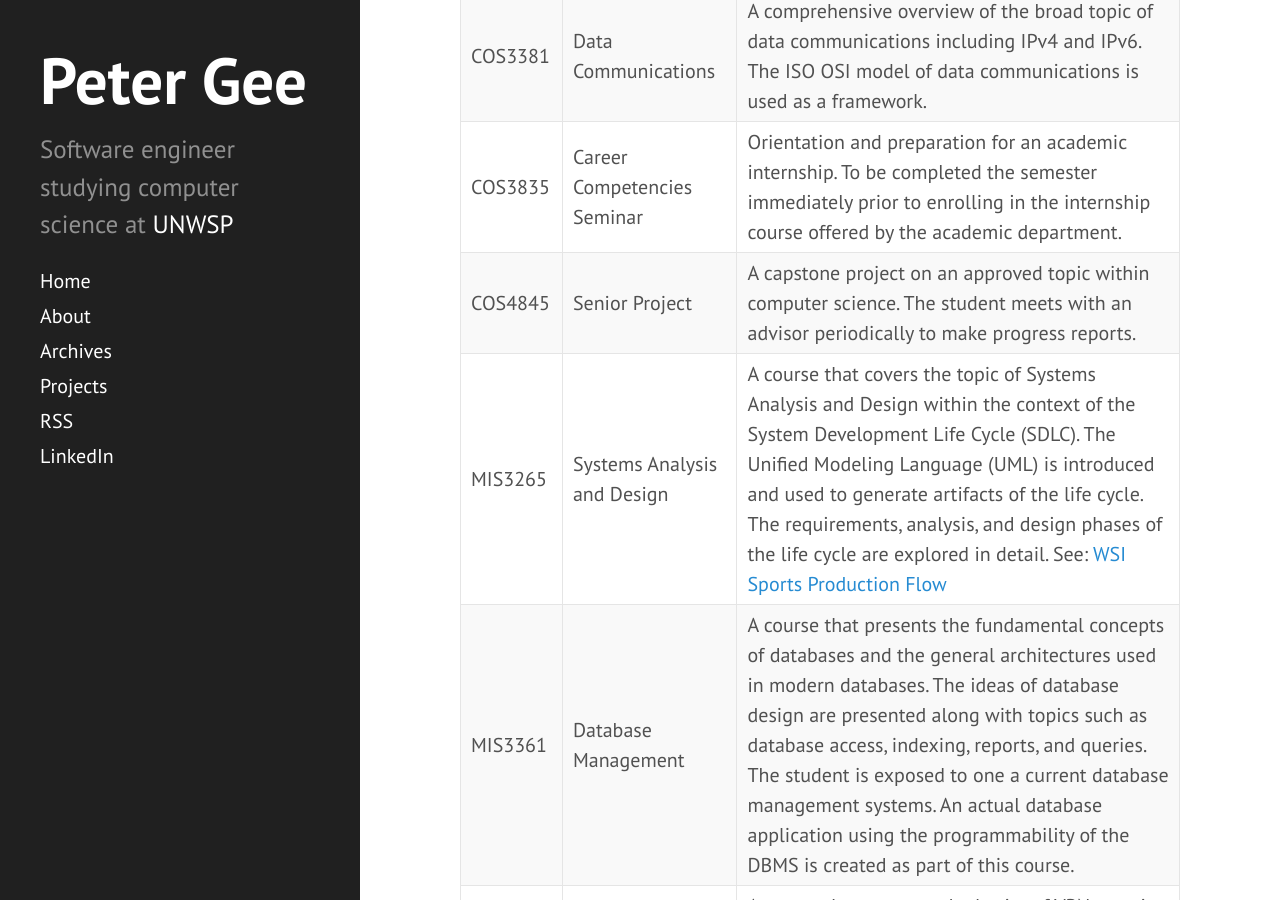
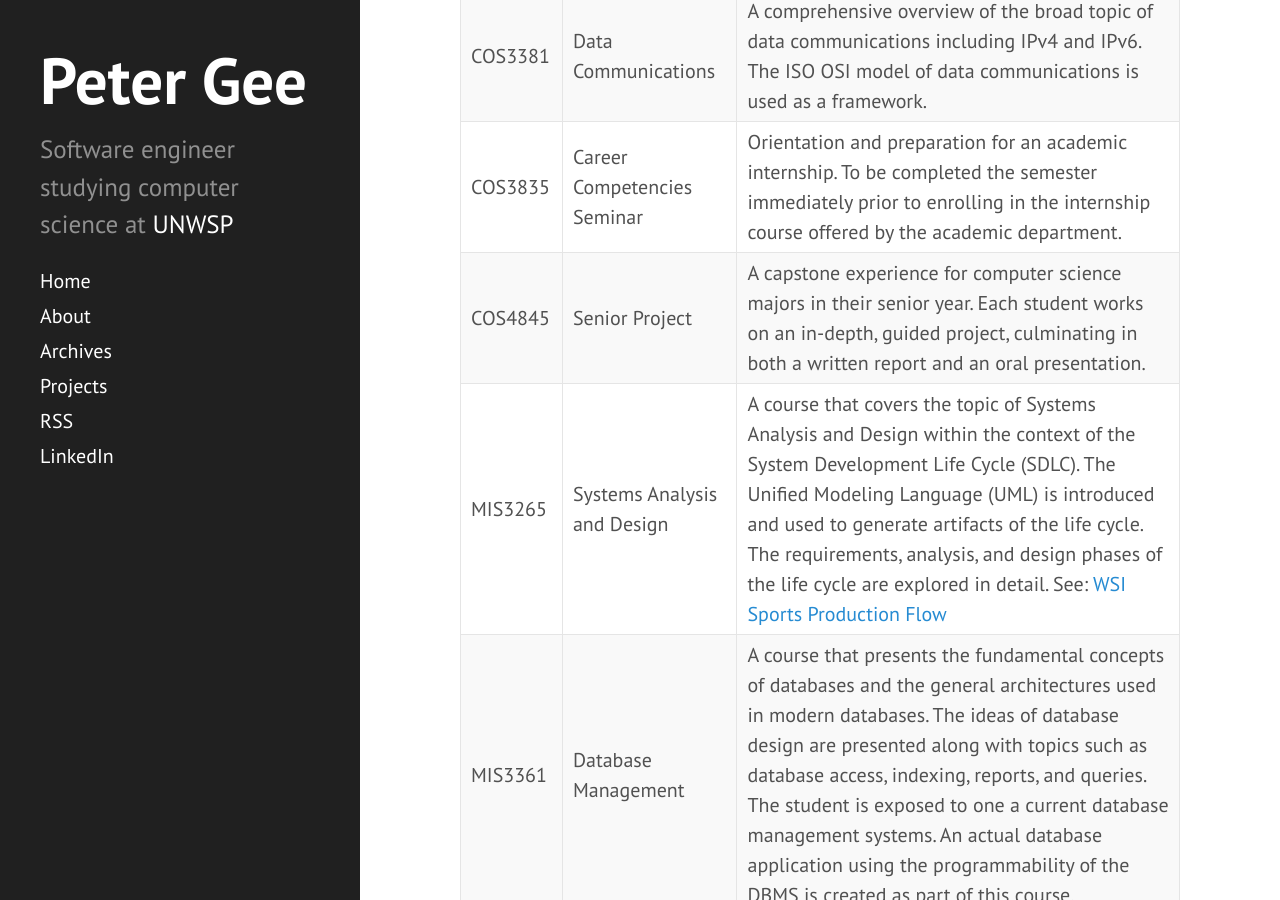
Before and after one commit to gee/gee.github.io, a Jekyll site: the page built from _posts/2019-01-15-unw-courses.md, in a window 1280 px wide and 900 px high, scrolled down 1397 px. Built offline with Jekyll 4.4.1, drawn with Linux system fonts in a browser that asks for light colours; comment, search, counter and statistics services are not loaded.

Commit message:
More accurate Senior Project description

```diff
--- a/_posts/2019-01-15-unw-courses.md
+++ b/_posts/2019-01-15-unw-courses.md
@@ -18,7 +18,7 @@ Below I've listed all the courses within my computer science major that I've tak
 | COS3369 | Computer Security Fundamentals | An introduction to the concepts of security. These concepts are applied to areas such as programming, databases, networks, systems, and applications. The course covers general concepts and specific instances of security related threats. See: [Quantum Cryptography Presentation](/projects/quantum/) |
 | COS3381 | Data Communications | A comprehensive overview of the broad topic of data communications including IPv4 and IPv6. The ISO OSI model of data communications is used as a framework. |
 | COS3835 | Career Competencies Seminar | Orientation and preparation for an academic internship. To be completed the semester immediately prior to enrolling in the internship course offered by the academic department. |
-| COS4845 | Senior Project | A capstone project on an approved topic within computer science. The student meets with an advisor periodically to make progress reports. |
+| COS4845 | Senior Project | A capstone experience for computer science majors in their senior year. Each student works on an in-depth, guided project, culminating in both a written report and an oral presentation. |
 | MIS3265 | Systems Analysis and Design | A course that covers the topic of Systems Analysis and Design within the context of the System Development Life Cycle (SDLC). The Unified Modeling Language (UML) is introduced and used to generate artifacts of the life cycle. The requirements, analysis, and design phases of the life cycle are explored in detail. See: [WSI Sports Production Flow](/projects/wsi/) |
 | MIS3361 | Database Management | A course that presents the fundamental concepts of databases and the general architectures used in modern databases. The ideas of database design are presented along with topics such as database access, indexing, reports, and queries. The student is exposed to one a current database management systems. An actual database application using the programmability of the DBMS is created as part of this course. |
 | MIS4465 | Computer Firewalls | A course that presents the basics of VPN security and network firewalls. Basic installation techniques are covered along with how to make an intelligent choice of firewall technology. Basic firewall troubleshooting is also presented. This course aligns with the CheckPoint CCSA Certification outline. |
```
Also changed, not shown: 12 other files.
